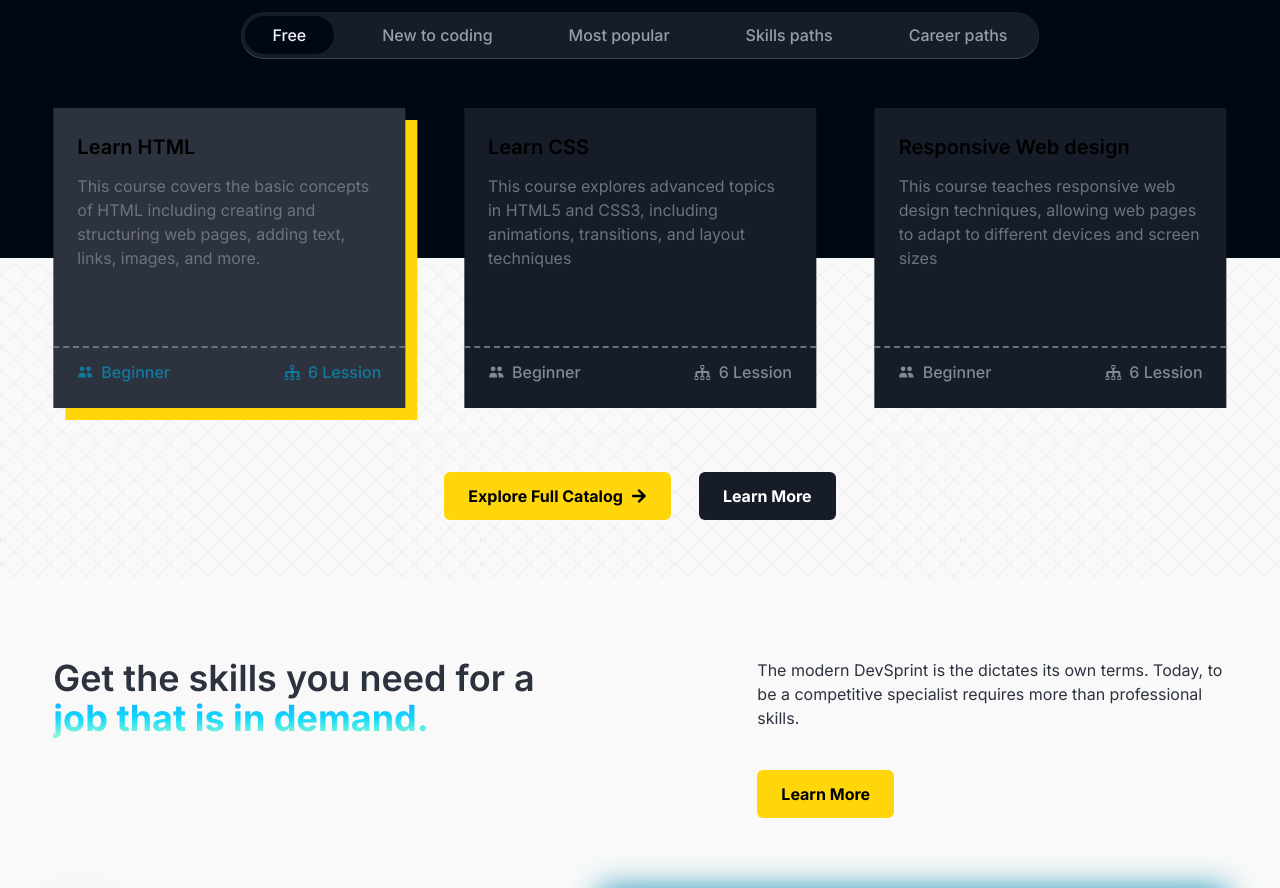
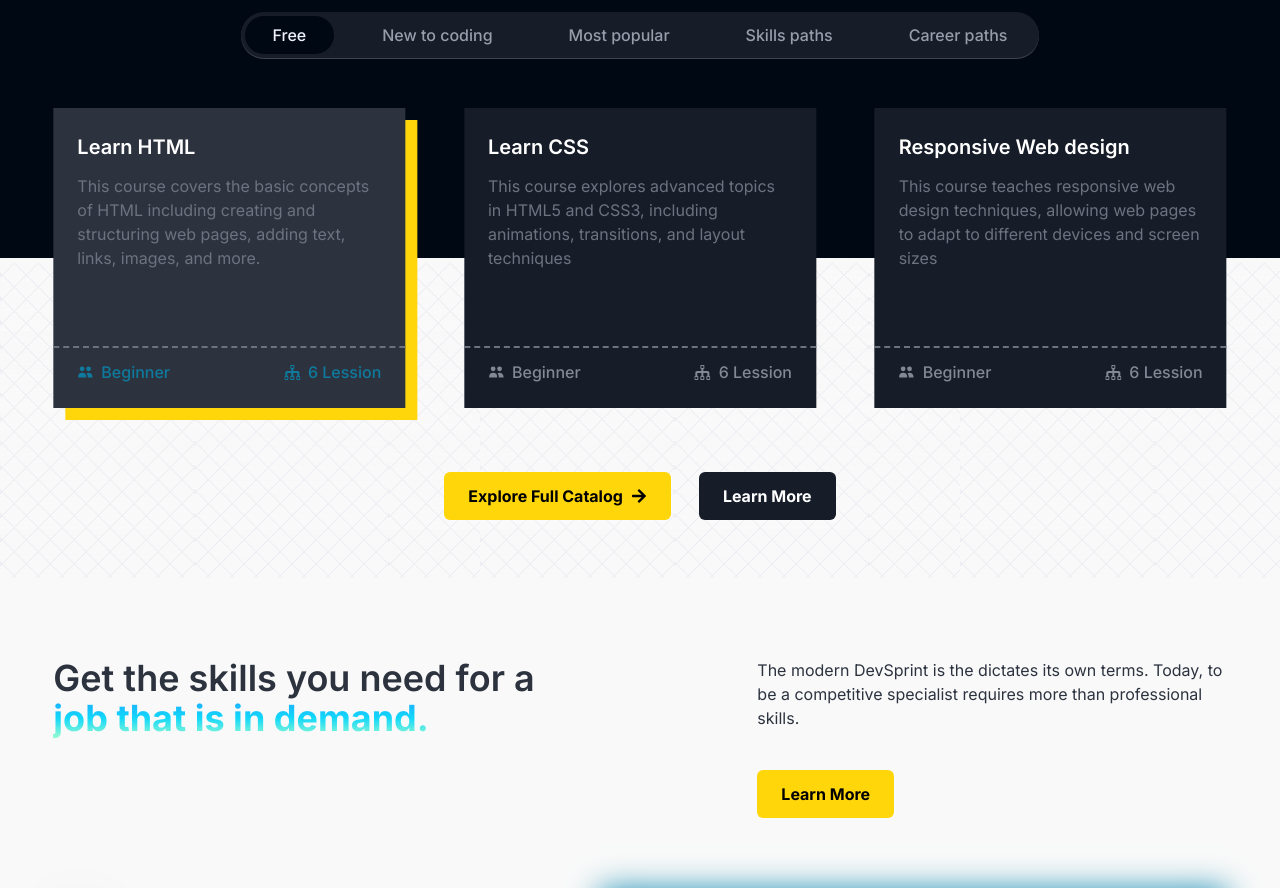
Before and after one commit to Gourish112/DevSprint, a React (Create React App) app: page / in a window 1280 px wide. Shown: the part 1780-2668 px from the top of the page. Built offline with nearby package versions, Linux system fonts and the light colour scheme; no server answers; a web font is replaced by a local one.

Commit message:
Update CourseCard.jsx

```diff
--- a/src/components/core/HomePage/CourseCard.jsx
+++ b/src/components/core/HomePage/CourseCard.jsx
@@ -18,7 +18,7 @@ const CourseCard = ({cardData, currentCard, setCurrentCard}) => {
         <div
           className={` ${
             currentCard === cardData?.heading
-          } font-semibold text-[20px]`}
+          } font-semibold text-[20px] text-white`}
         >
           {cardData?.heading}
         </div>
```
